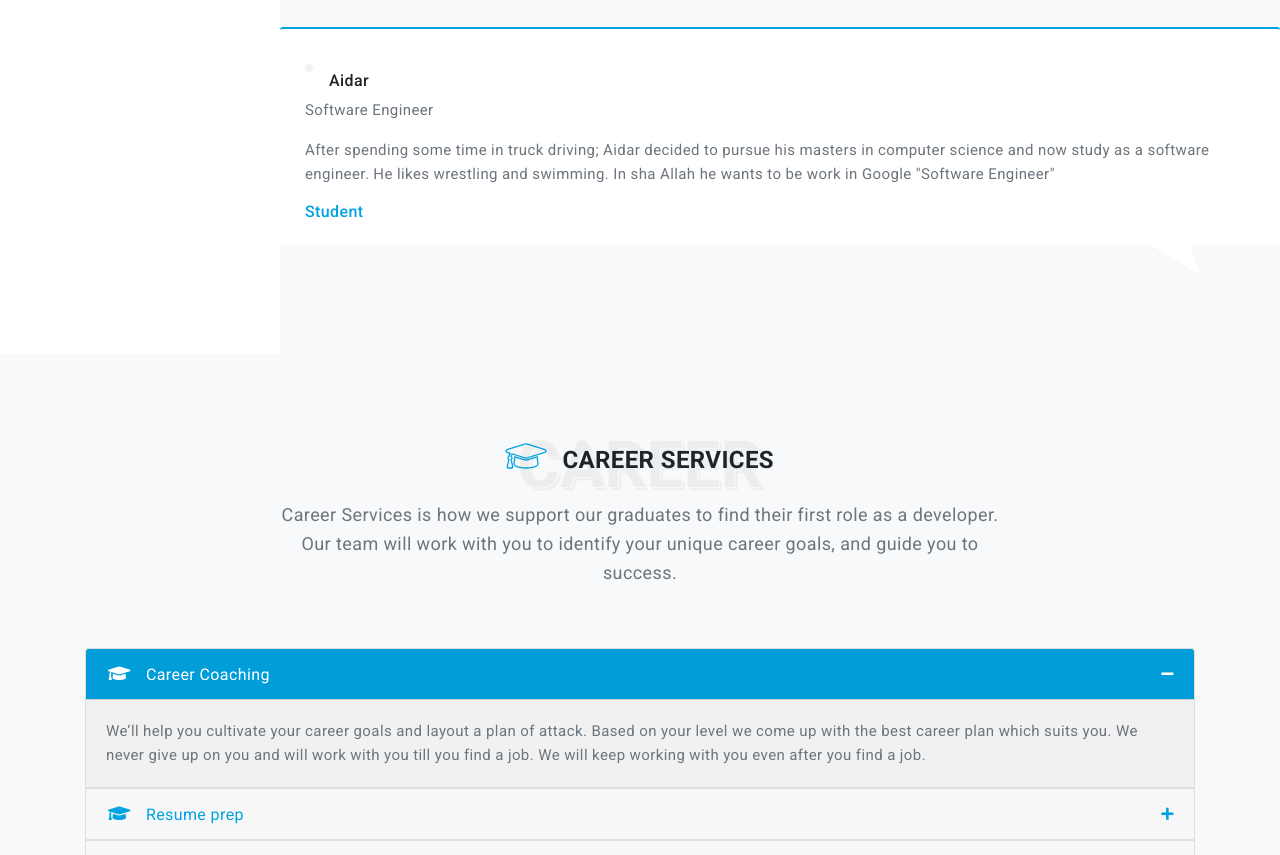
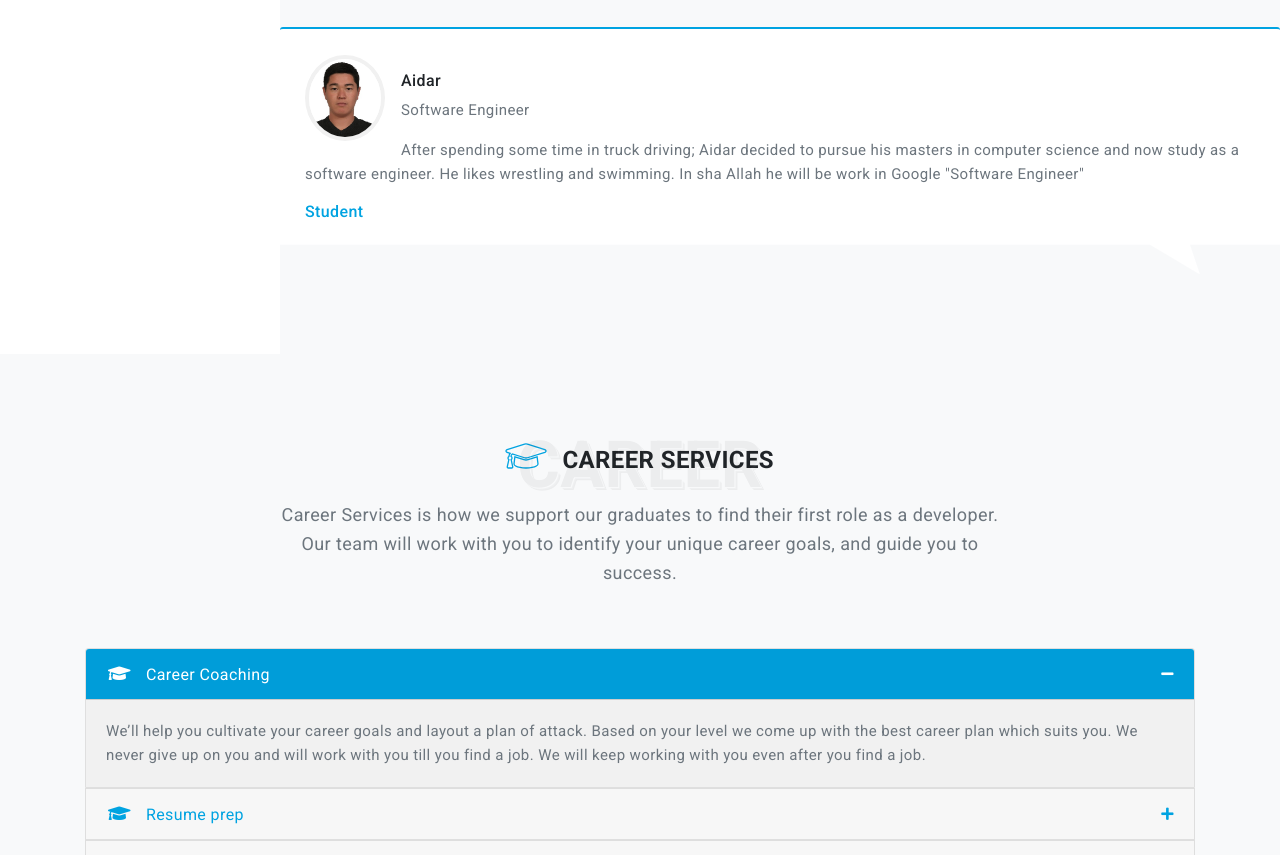
Before and after one commit to maratgaip/seytech-dashboard, a plain HTML site: page index.html in a window 1280 px wide. Shown: the part 4373-5228 px from the top of the page. Drawn offline with Linux system fonts and the light colour scheme.

Commit message:
Aidar Kebekbaev

```diff
--- a/index.html
+++ b/index.html
@@ -567,7 +567,7 @@
 									<div class="">
 										<div class="float-left mr-3">
 											<div class="client-img">
-												<img src="../Desktop/HTML/img/Aidar.jpg" alt="" class="img-fluid rounded-circle">
+												<img src="Aidar.jpg" alt="" class="img-fluid rounded-circle">
 											</div>
 										</div>
 										<div class="clients-name text-left pt-3">
@@ -576,7 +576,7 @@
 										</div>
 									</div>
 									<p class="text-muted">
-										After spending some time in truck driving; Aidar decided to pursue his masters in computer science and now study as a software engineer. He likes wrestling and swimming. In sha Allah he wants to be work in Google "Software Engineer"
+										After spending some time in truck driving; Aidar decided to pursue his masters in computer science and now study as a software engineer. He likes wrestling and swimming. In sha Allah he will be work in Google "Software Engineer"
 									</p>
 									<h4>Student</h4>
 								</div>
```
Also changed, not shown: Aidar.jpg (added).
